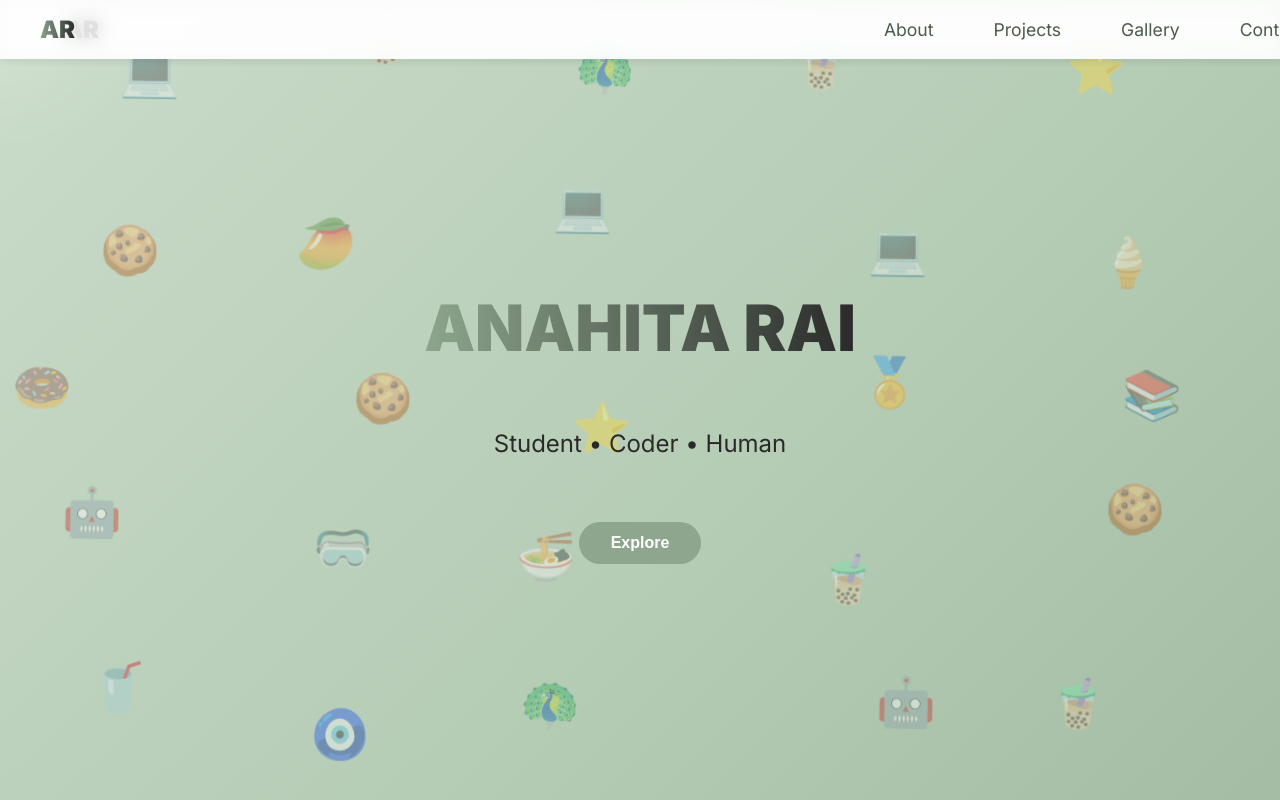
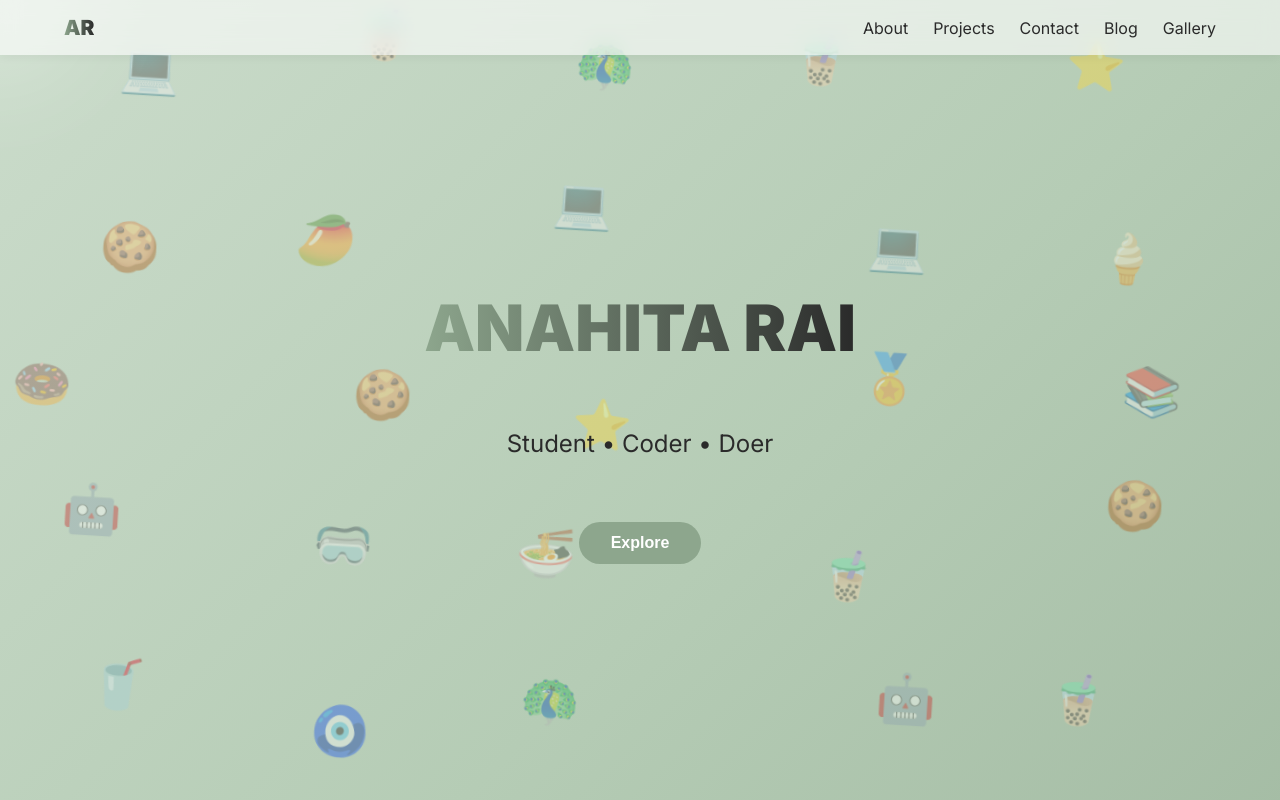
Before and after one commit to CodingBoss12/AnahitaRai, a plain HTML site: page index.html in a window 1280 px wide. Drawn offline with Linux system fonts and the light colour scheme.

Commit message:
your message

```diff
--- a/index.html
+++ b/index.html
@@ -268,122 +268,6 @@
     transition: transform 0.1s ease-out;
     }
 
-    .nav-links a {
-    position: relative;
-    padding: 8px 15px;
-    border-radius: 12px;
-    transition: all 0.3s ease;
-    }
-
-    .nav-links a:hover {
-    background: rgba(181,204,181,0.3);
-    box-shadow: 0 0 15px rgba(141,166,141,0.6);
-    }
-
-    .nav-links a.active {
-    background: rgba(181,204,181,0.5);
-    box-shadow: 0 0 20px rgba(141,166,141,0.8);
-    font-weight: bold;
-    }
-
-    /* Navbar container */
-    .navbar {
-    position: fixed;
-    top: 0;
-    left: 0;
-    width: 100%;
-    padding: 15px 40px;
-    display: flex;
-    justify-content: space-between; /* logo left, links right */
-    align-items: center;
-    background: rgba(255, 255, 255, 0.7);
-    backdrop-filter: blur(10px);
-    box-shadow: 0 2px 10px rgba(0,0,0,0.05);
-    z-index: 1000;
-  }
-
-    /* Logo */
-    .logo {
-      font-size: 1.5rem;
-      font-weight: bold;
-      color: #4a5c4a;
-    }
-
-    /* Navbar links */
-    .nav-links {
-      list-style: none;
-      display: flex;
-      gap: 30px;  /* spacing between links */
-      margin: 0;
-      padding: 0;
-    }
-
-    .nav-links li {
-      display: inline-block;
-    }
-
-    .nav-links a {
-      text-decoration: none;
-      font-size: 1.1rem;
-      color: #4a5c4a;
-      transition: all 0.3s ease;
-      padding: 8px 15px;
-      border-radius: 12px;
-    }
-
-    .nav-links a:hover,
-    .nav-links a.active {
-      background: rgba(181,204,181,0.3);
-      box-shadow: 0 0 15px rgba(141,166,141,0.6);
-    }
-
-
-    /* Hover + Glow */
-    .nav-links a:hover {
-    background: rgba(181,204,181,0.3);
-    box-shadow: 0 0 15px rgba(141,166,141,0.6);
-    }
-
-    /* Active highlight */
-    .nav-links a.active {
-    background: rgba(181,204,181,0.5);
-    box-shadow: 0 0 20px rgba(141,166,141,0.8);
-    font-weight: bold;
-    }
-
-    /* Hamburger menu (hidden by default) */
-    .hamburger {
-    display: none;
-    font-size: 2rem;
-    cursor: pointer;
-    }
-
-    /* Responsive magic */
-    @media (max-width: 768px) {
-    .hamburger {
-        display: block;
-    }
-
-    .nav-links {
-        display: none;
-        flex-direction: column;
-        position: absolute;
-        top: 70px;
-        right: 40px;
-        background: rgba(255,255,255,0.9);
-        border-radius: 15px;
-        padding: 20px;
-        box-shadow: 0 4px 20px rgba(0,0,0,0.2);
-    }
-
-    .nav-links.show {
-        display: flex;
-    }
-    }
-
-
-
-
   </style>
 </head>
 <body>
@@ -395,17 +279,13 @@
   <header>
     <div class="nav-container">
       <div class="logo">AR</div>
-      <nav class="navbar">
-        <div class="logo">AR</div>
-        <div class="hamburger">☰</div>
-        <ul class="nav-links">
-            <li><a href="about.html">About</a></li>
-            <li><a href="projects.html">Projects</a></li>
-            <li><a href="gallery.html">Gallery</a></li>
-            <li><a href="contact.html">Contact</a></li>
-        </ul>
+      <nav>
+        <a href="#about">About</a>
+        <a href="#projects">Projects</a>
+        <a href="#contact">Contact</a>
+        <a href="#blog">Blog</a>
+        <a href="#gallery">Gallery</a>
       </nav>
-
       <div class="hamburger" onclick="toggleMenu()">
         <span></span>
         <span></span>
@@ -419,16 +299,14 @@
     <a href="#about">About</a>
     <a href="#projects">Projects</a>
     <a href="#contact">Contact</a>
+    <a href="#blog">Blog</a>
     <a href="#gallery">Gallery</a>
   </div>
-
-
-
 
   <!-- Hero -->
   <section class="hero">
     <h1>ANAHITA RAI</h1>
-    <p>Student • Coder • Human</p>
+    <p>Student • Coder • Doer</p>
     <button class="btn" onclick="scrollDown()">Explore</button>
   </section>
 
@@ -493,59 +371,6 @@
         }
     });
     });
-    // Smooth scroll
-    document.querySelectorAll('.nav-links a').forEach(link => {
-    link.addEventListener('click', e => {
-        e.preventDefault();
-        const target = document.querySelector(link.getAttribute('href'));
-        if (target) {
-        target.scrollIntoView({ behavior: 'smooth', block: 'start' });
-        }
-    });
-    });
-
-    // Active nav highlight
-    const sections = document.querySelectorAll("section");
-    const navLinks = document.querySelectorAll(".nav-links a");
-
-    window.addEventListener("scroll", () => {
-    let current = "";
-    sections.forEach(section => {
-        const sectionTop = section.offsetTop;
-        const sectionHeight = section.clientHeight;
-        if (pageYOffset >= sectionTop - sectionHeight / 3) {
-        current = section.getAttribute("id");
-        }
-    });
-
-    navLinks.forEach(link => {
-        link.classList.remove("active");
-        if (link.getAttribute("href") === "#" + current) {
-        link.classList.add("active");
-        }
-    });
-    });
-
-    // Smooth scroll
-    document.querySelectorAll('.nav-links a').forEach(link => {
-    link.addEventListener('click', e => {
-        e.preventDefault();
-        const target = document.querySelector(link.getAttribute('href'));
-        if (target) {
-        target.scrollIntoView({ behavior: 'smooth', block: 'start' });
-        }
-        // close menu on mobile after click
-        document.querySelector('.nav-links').classList.remove('show');
-    });
-    });
-
-    // Hamburger toggle
-    document.querySelector('.hamburger').addEventListener('click', () => {
-    document.querySelector('.nav-links').classList.toggle('show');
-    });
-
-
-
 
   </script>
 </body>
```
